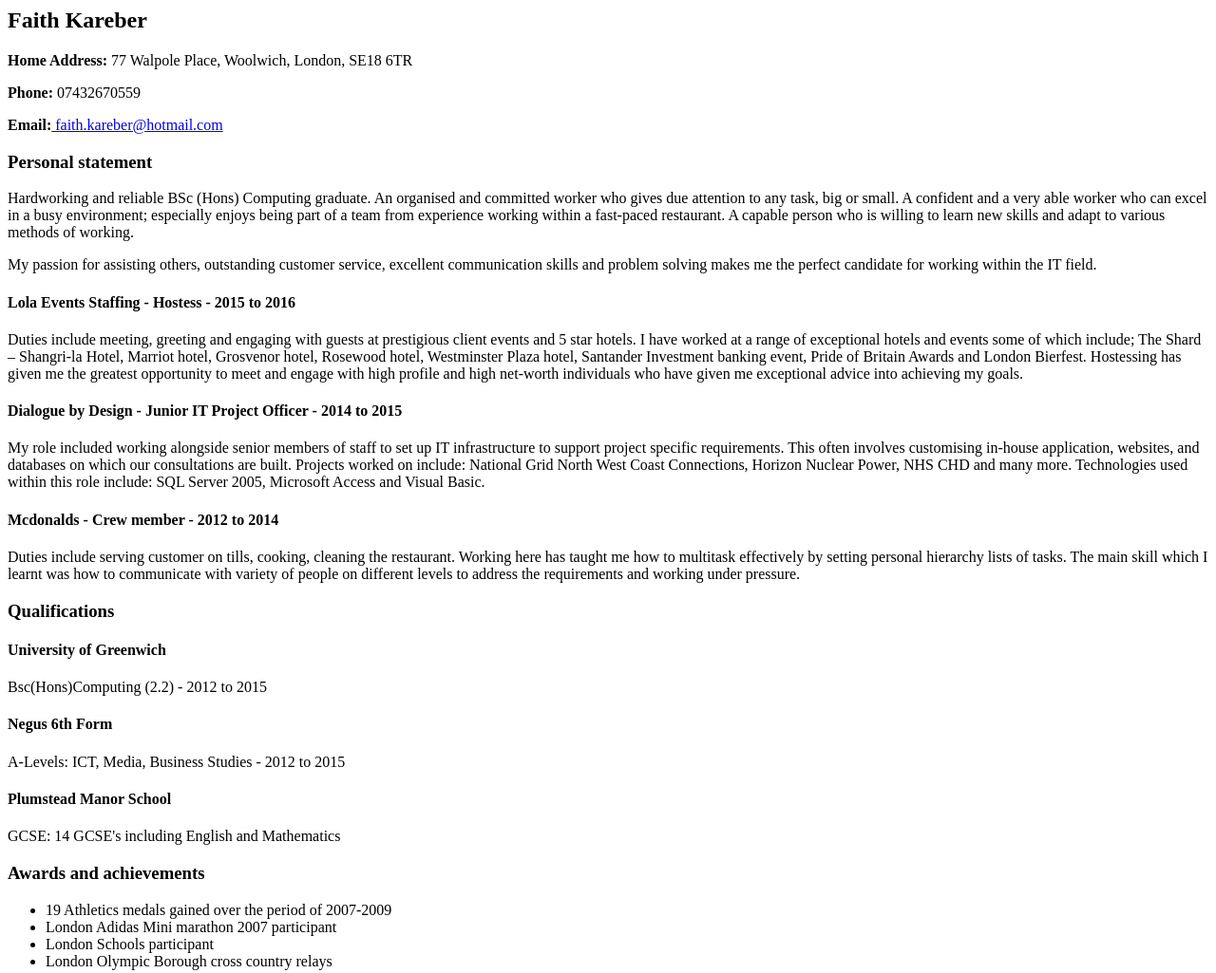
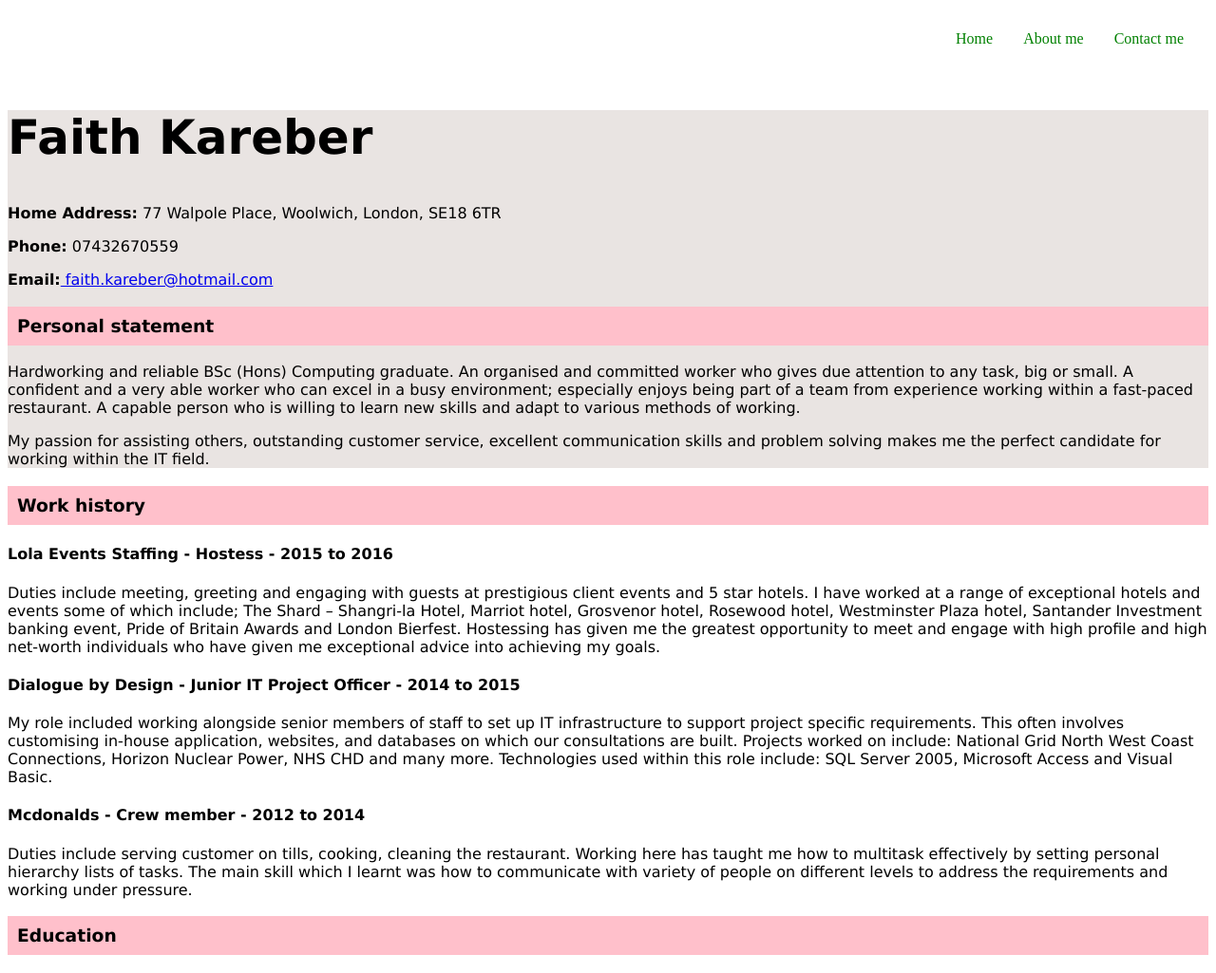
Before and after one commit to faithkareber/faithwebsite, a plain HTML site: page faithcvweb.html5.html in a window 1280 px wide. Shown: the top 1025 px of the page at 95% size. Drawn offline with Linux system fonts and the light colour scheme.

Commit message:
added links to faithcvweb.html page, addded styling for h3 headers, added styling for p elements

```diff
--- a/css/style.css
+++ b/css/style.css
@@ -0,0 +1,59 @@
+.cvcontainergrey
+{
+background-color: #E9E4E2;
+display: block;
+
+}
+
+p
+{
+	font-family: verdana;
+}
+
+h1
+{
+	font-family: verdana;
+	font-size: 50px;
+}
+
+h3
+{
+	font-family: verdana;
+}
+
+h4
+{
+	font-family: verdana;
+}
+
+.pinkheadbanner
+{
+	padding-right: 10px;
+	padding-left: 10px;
+	padding-right: 10px;
+	padding-top:10px;
+	padding-bottom: 10px;
+	background-color: pink;
+}
+
+
+
+.ulnavbar {
+    list-style-type: none;
+    margin: 0;
+    padding: 10;
+    overflow: hidden;
+    background-color: white;
+}
+
+.linavbar {
+    float: right;
+}
+
+li a {
+    display: block;
+    color: green;
+    text-align: center;
+    padding: 14px 16px;
+    text-decoration: none;
+}
--- a/faithcvweb.html5.html
+++ b/faithcvweb.html5.html
@@ -3,12 +3,22 @@
 <head>
 
 		<title>Faith Kareber's CV</title>
+		<link rel="stylesheet" type="text/css" href="css/style.css">
 </head>
 
 
 
 <body>
 
+<ul class="ulnavbar">
+<li class="linavbar"><a href="project/index.html">Contact me </a></li>
+<li class="linavbar"><a href="project/index.html">About me </a></li>
+<li class="linavbar"><a href="project/index.html">Home </a></li>
+
+</ul>
+
+
+<div class="cvcontainergrey">
 <section>
 	<header>
 			<header id="personal-details">
@@ -26,7 +36,7 @@
 <section>
 	<main id="bio">
 
-				<h3>Personal statement</h3>
+				<h3 class="pinkheadbanner">Personal statement</h3>
 				<p>
 					Hardworking and reliable BSc (Hons) Computing graduate. An organised and committed worker who gives due attention to any task, big or small. A confident and a very able worker who can excel in a busy environment; especially enjoys being part of a team from experience working within a fast-paced restaurant. A capable person who is willing to learn new skills and adapt to various methods of working.
 				</p>
@@ -43,6 +53,7 @@
 
 	<section id="work-history">
 
+			<h3 class="pinkheadbanner">Work history</h3>
 			<h4>Lola Events Staffing - Hostess - 2015 to 2016</h3>
 
 					<p>
@@ -76,7 +87,7 @@
 
 
 <section id="education-history">
-		<h3>Qualifications</h3>
+		<h3 class="pinkheadbanner">Education</h3>
 			<h4>University of Greenwich</h4>
 			<p>Bsc(Hons)Computing (2.2) - 2012 to 2015</p>
 			<h4>Negus 6th Form</h4>
@@ -91,7 +102,7 @@
 <section>
 	<aside>
 		<div id="awardsAchievements">
-		<h3>Awards and achievements</h3>
+		<h3 class="pinkheadbanner">Awards and achievements</h3>
 			<ul>
 					<li>19 Athletics medals gained over the period of 2007-2009</li>
 					<li>London Adidas Mini marathon 2007 participant</li>
@@ -104,7 +115,7 @@
 
 <section>
 		<aside id="hobbies">
-					<h3>Hobbies and Interests</h3>
+					<h3 class="pinkheadbanner">Hobbies and Interests</h3>
 					<p>In my free time I enjoy partaking in fashion shows and photo-shoots as a model as it helps me build on my confidence and also offers the opportunity of meeting lots of new people. I also partake in voluntary work for a local church which includes creating leaflets, funeral booklets and envelopes. I enjoy being able to assist my local community and I feel it is important to give back.
 					</p>
 
@@ -149,5 +160,7 @@
 </form>
 
 
+</div>
+
 </body>
 </html>
```
